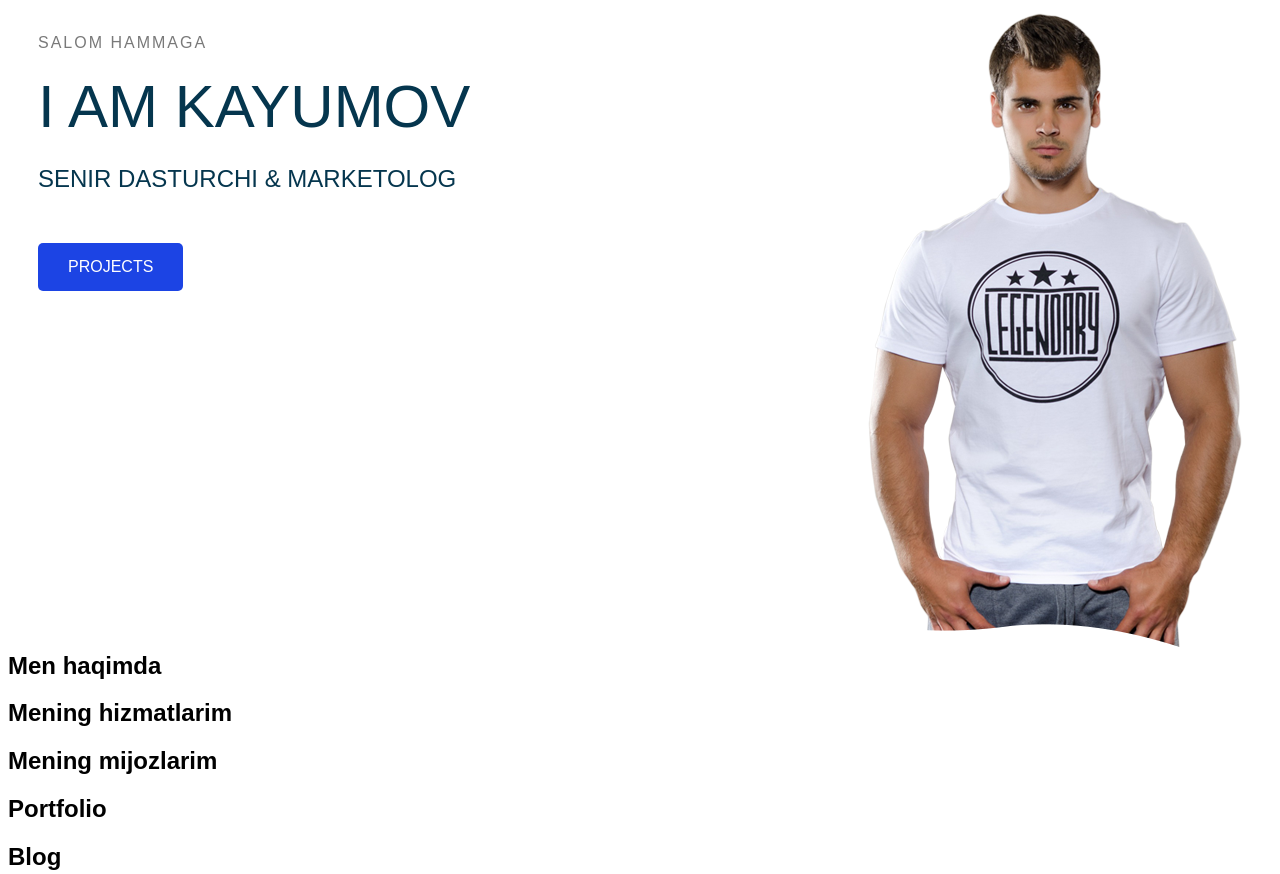
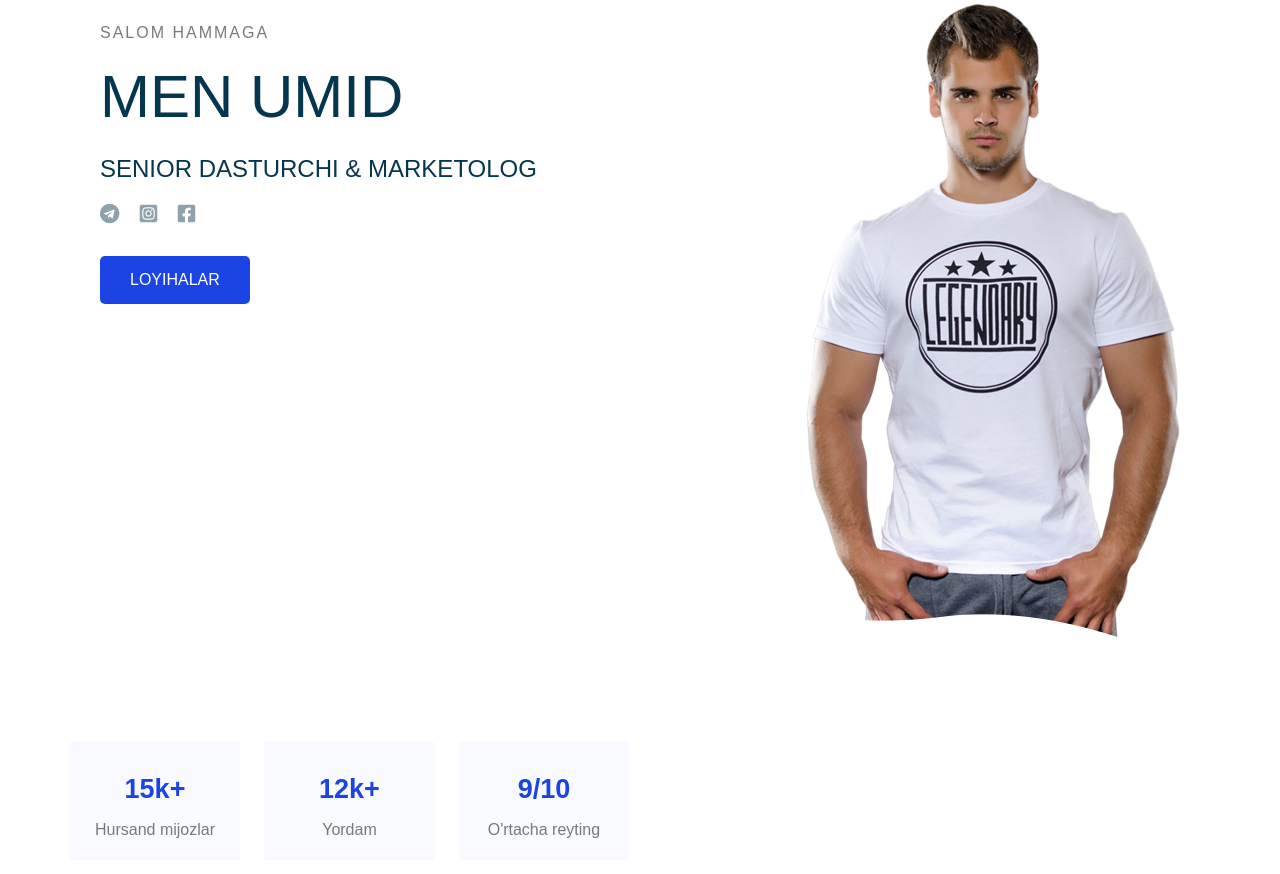
Before and after one commit to hopekayumov/portfoliosite, a plain HTML site: page index.html in a window 1280 px wide. Shown: the part 251-1125 px from the top of the page. Drawn offline with Linux system fonts and the light colour scheme.

Commit message:
add icons

```diff
--- a/index.html
+++ b/index.html
@@ -6,6 +6,9 @@
     <meta name="viewport" content="width=device-width, initial-scale=1.0">
     <title>Document</title>
     <link rel="stylesheet" href="style.css">
+    <!-- FONT AWESOME CDN -->
+    <link rel="stylesheet" href="https://cdnjs.cloudflare.com/ajax/libs/font-awesome/5.15.2/css/all.min.css">
+    <link rel="stylesheet" href="https://cdnjs.cloudflare.com/ajax/libs/font-awesome/5.15.2/css/brands.min.css">
 </head>
 <body>
   <!-- HEADER SECTION -->
@@ -46,18 +49,57 @@
   <!-- /HEADER SECTION -->
 
   <!-- MAIN SECTION -->
+    <div class="container">
         <section id="main-section" class="main-section">
             <div class="main-section__info">
               <h4 class="main-section__welcome to-uppercase" >Salom hammaga</h4>
-        <h1 class="main-section__intro to-uppercase">I am Kayumov</h1>
-        <h3 class="main-section__position to-uppercase">Senir dasturchi & Marketolog</h3>
-        <button class="main-section__action to-uppercase">Projects</button>
+              <h1 class="main-section__intro to-uppercase">Men Umid</h1>
+              <h3 class="main-section__position to-uppercase">Senior dasturchi & Marketolog</h3>
+              <div class="main-section__social">
+                  <a href="https://t.me/algorithm_uz"><i class="fab fa-telegram"></i></a>
+                  <a href="https://instagram.com/umidkayumov20"><i class="fab fa-instagram-square"></i></a>
+                  <a href=""><i class="fab fa-facebook-square"></i></a>
+              </div>
+              <button class="main-section__action to-uppercase">Loyihalar</button>
             </div>
             <div class="main-section__image">
                 <img src="./img/me.png" alt="my image">
             </div>
         </section>
+        <div class="clearfix"></div>
+    </div>
     <!-- /MAIN SECTION -->
+
+    <!-- STATISTICS -->
+    <div class="container">
+        <section id="statistics" class="statistics">
+            <div class="statistics__item">
+                <h3 class="statistics__number">
+                    15k+
+                </h3>
+                <p class="statistics__title">
+                    Hursand mijozlar
+                </p>
+            </div>
+            <div class="statistics__item">
+                <h3 class="statistics__number">
+                    12k+
+                </h3>
+                <p class="statistics__title">
+                    Yordam
+                </p>
+            </div>
+            <div class="statistics__item">
+                <h3 class="statistics__number">
+                    9/10
+                </h3>
+                <p class="statistics__title">
+                    O'rtacha reyting
+                </p>
+            </div>
+        </section>
+    </div>
+
 
   <!-- ABOUT ME SECTION-->
   <section id="about-me">
--- a/style.css
+++ b/style.css
@@ -8,6 +8,9 @@ body {
 }
 .to-uppercase {
     text-transform: uppercase;
+}
+.clearfix {
+    clear: both;
 }
 /* MAIN HEADER STYLES */
 .main-header__logo {
@@ -41,7 +44,7 @@ body {
 }
 /* MAIN SECTION */
 .main-section {
-    padding: 100px 30px;
+    padding: 90px 30px;
 }
 .main-section > div {
     width: 50%;
@@ -71,6 +74,14 @@ body {
     font-weight: 300;
     margin-bottom: 20px;
 }
+.main-section__social a {
+    color: #8fa1aa;
+    font-size: 20px;
+    display: inline-block;
+    margin-right: 16px;
+    cursor: pointer;
+}
+
 .main-section__action {
     margin-top: 30px;
     border: none;
@@ -82,3 +93,25 @@ body {
     cursor: pointer;
     border-radius: 5px;
 }
+/* STATISTICS SECTION */
+.statistics {
+    padding-top: 100px;
+}
+.statistics__item {
+    display: inline-block;
+    width: 150px;
+    background-color: #f8faff;
+    text-align: center;
+    padding: 5px 10px;
+    margin-right: 20px;
+}
+.statistics__number {
+    font-size: 27px;
+    margin-bottom: 5px;
+    color: #1c44e4;
+}
+.statistics__title {
+    font-size: 16px;
+    color: #797979;
+    font-weight: 300;
+}
```
Lines whose indentation alone changed are shown as unchanged.
